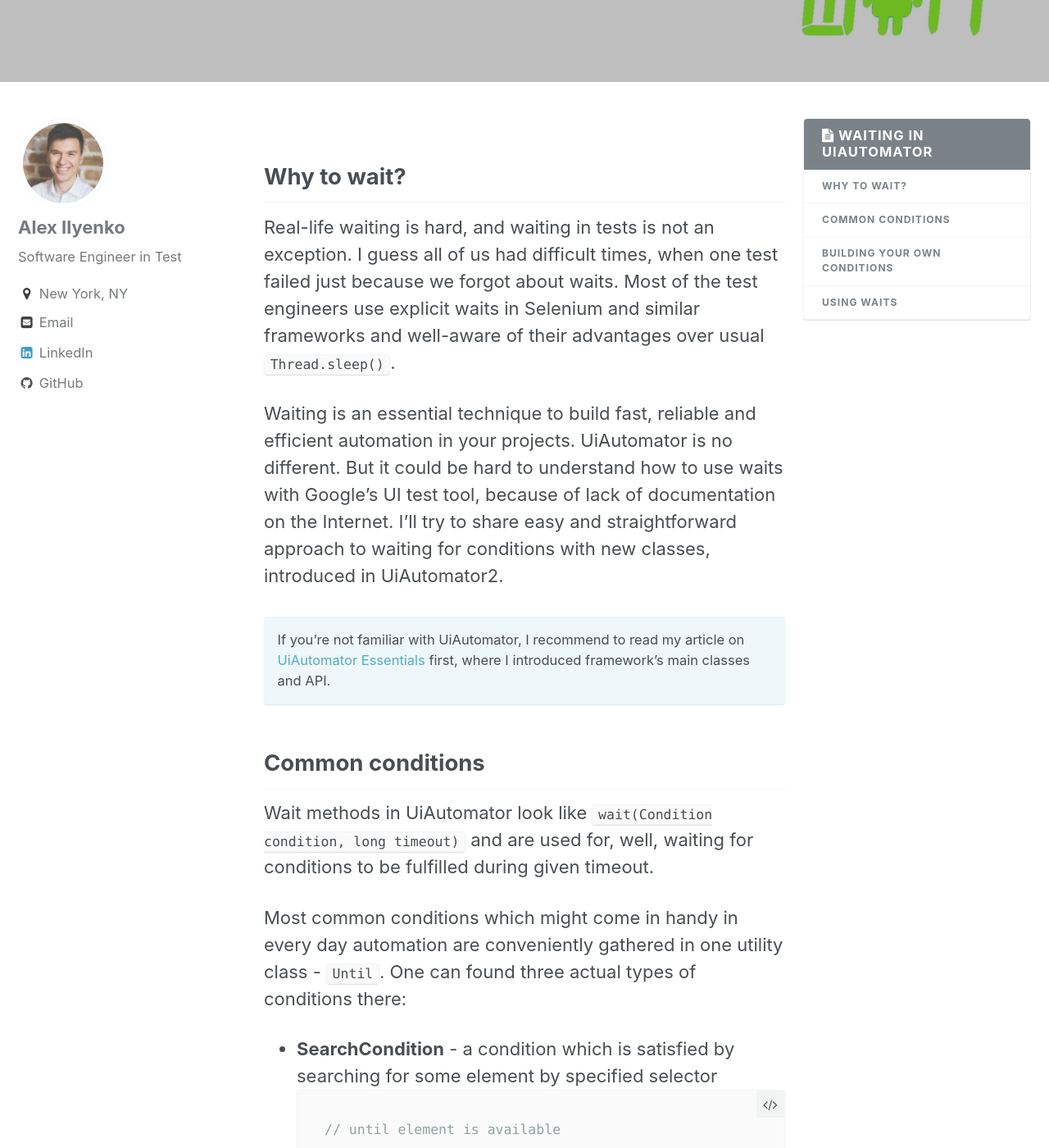
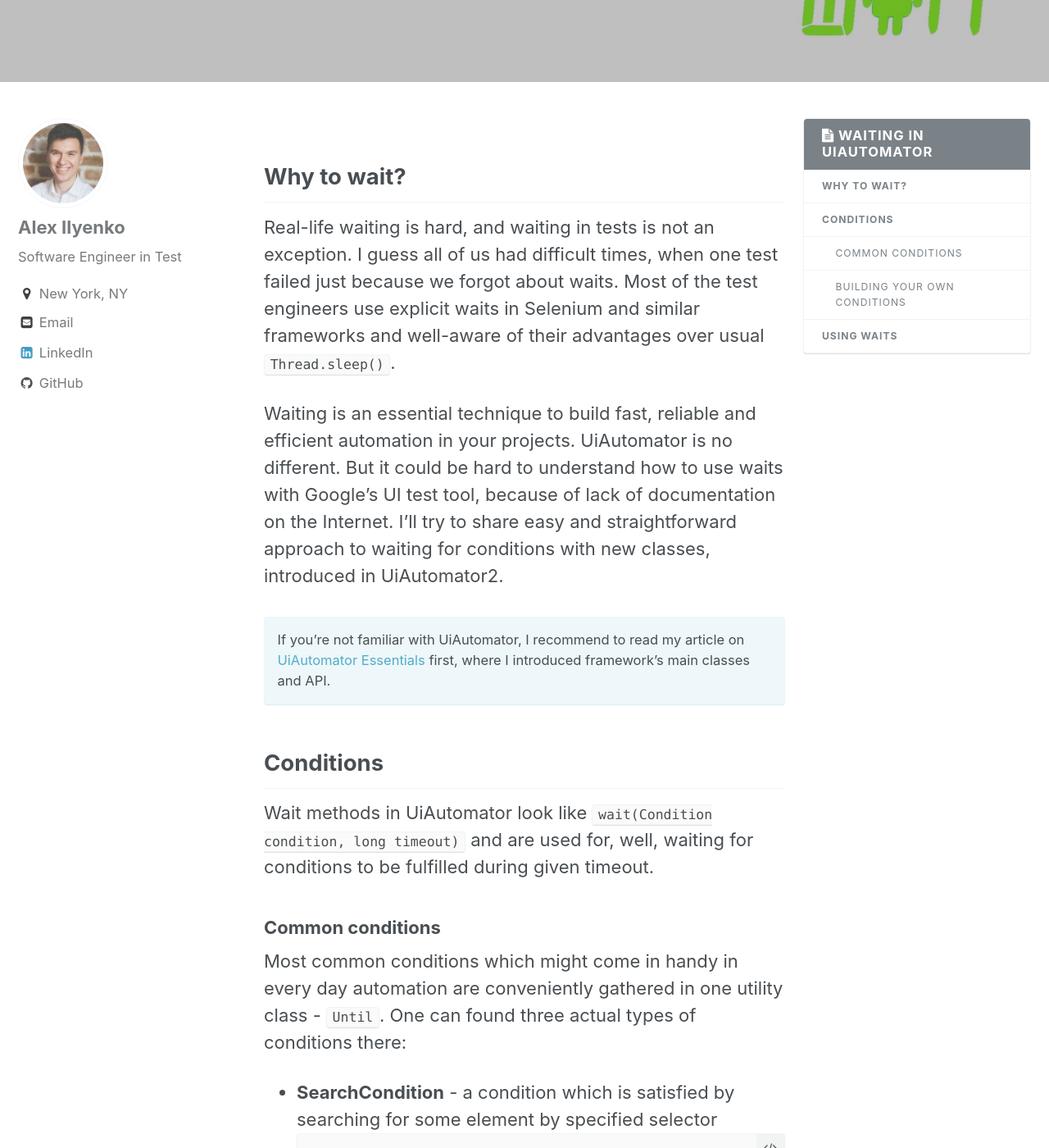
Before and after one commit to alexilyenko/alexilyenko.github.io, a Jekyll site: the page built from _posts/2017-09-27-uiautomator-waiting.markdown, in a window 1280 px wide and 1400 px high, scrolled down 331 px. Shown: the whole window at 82% size. Built offline with Jekyll 4.4.1, drawn with Linux system fonts in a browser that asks for light colours; comment, search, counter and statistics services are not loaded.

````diff
--- a/_posts/2017-09-27-uiautomator-waiting.markdown
+++ b/_posts/2017-09-27-uiautomator-waiting.markdown
@@ -21,9 +21,9 @@
 If you're not familiar with UiAutomator, I recommend to read my article on [UiAutomator Essentials](https://alexilyenko.github.io/uiautomator-basics/) first, where I introduced framework's main classes and API.
 {: .notice--info}
 
-## Common conditions
+## Conditions
 Wait methods in UiAutomator look like `wait(Condition condition, long timeout)` and are used for, well, waiting for conditions to be fulfilled during given timeout.
-
+### Common conditions
 Most common conditions which might come in handy in every day automation are conveniently gathered in one utility class - `Until`. One can found three actual types of conditions there:
 * **SearchCondition** - a condition which is satisfied by searching for some element by specified selector
 ```java
@@ -53,7 +53,7 @@
                  Until.scrollFinished(Direction.UP);
 ```
 
-## Building your own conditions
+### Building your own conditions
 Of course you can build your own conditions if you feel like basic ones are not enough for your. All you need to do is to implement needed interface. For example, here is how I implemented condition which will be fulfilled if resource id of element starts with some prefix:
 ```java
 // Condition will be satisfied if given element
````
